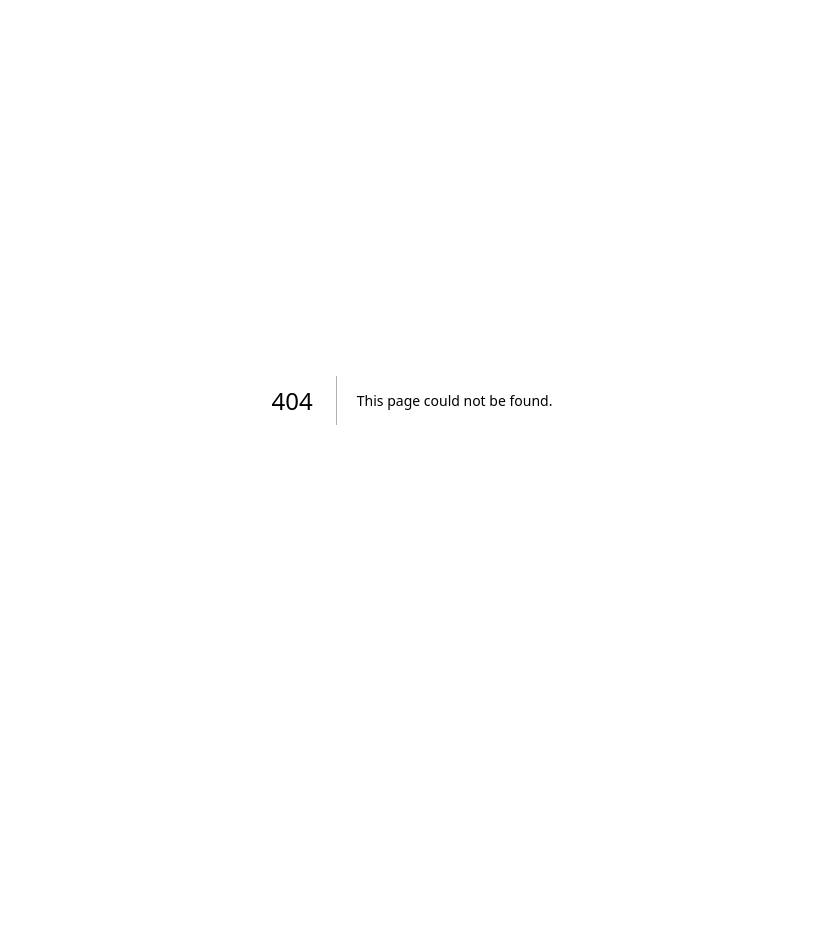
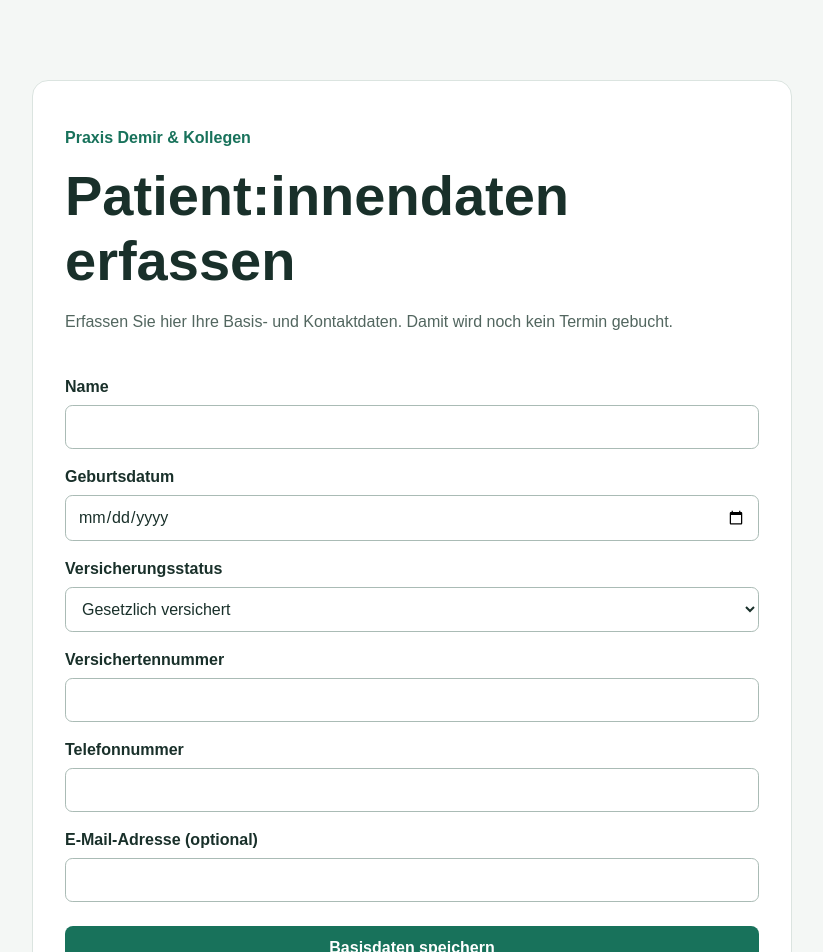
Before and after one commit to Lisa-hang/praxis-demir-app, a Next.js app: page /patient-identification in a window 1280 px wide. Before the commit this address had no page. Shown: the top 952 px of the page, without its empty margins (228-1051 px from the left). Before the commit the page ends 800 px from the top, so only its background shows below. Built offline with nearby package versions, Linux system fonts and the light colour scheme.

Commit message:
feat: add patient identification form

```diff
--- a/app/globals.css
+++ b/app/globals.css
@@ -39,6 +39,24 @@ h2 { margin-top: 0; }
 ul { margin-bottom: 0; padding-left: 1.25rem; columns: 2; }
 li { margin-bottom: 0.7rem; }
 
+.patient-form { display: grid; gap: 0.55rem; margin-top: 2rem; }
+.patient-form label { margin-top: 0.65rem; font-weight: 700; }
+.patient-form input, .patient-form select {
+  width: 100%; padding: 0.75rem; border: 1px solid #aabbb5; border-radius: 0.45rem;
+  background: #fff; color: var(--text); font: inherit;
+}
+.patient-form [aria-invalid="true"] { border-color: #a52626; }
+.patient-form button, .primary-link a {
+  display: inline-block; margin-top: 1rem; padding: 0.8rem 1rem; border: 0; border-radius: 0.5rem;
+  background: var(--accent); color: #fff; font: inherit; font-weight: 700; text-decoration: none; cursor: pointer;
+}
+.patient-form button:disabled { cursor: wait; opacity: 0.7; }
+.field-error { margin: 0; color: #8b1e1e; font-size: 0.9rem; }
+.form-error, .success { padding: 0.9rem; border-radius: 0.5rem; }
+.form-error { background: #f9dddd; color: #701717; }
+.success { background: var(--accent-soft); }
+.back-link { margin: 1.5rem 0 0; }
+
 @media (max-width: 520px) {
   main { padding: 2rem 0; }
   .hero, section:last-child { padding: 1.4rem; }
--- a/app/page.tsx
+++ b/app/page.tsx
@@ -1,3 +1,5 @@
+import Link from "next/link";
+
 const appointmentTypes = ["Vorsorge", "Beratung", "Standardimpfung", "Reiseimpfung"];
 
 export default function Home() {
@@ -13,6 +15,7 @@ export default function Home() {
         <div className="notice" role="status">
           Die Terminbuchung ist noch nicht freigeschaltet.
         </div>
+        <p className="primary-link"><Link href="/patient-identification">Basisdaten erfassen</Link></p>
       </section>
 
       <section aria-labelledby="appointment-types">
--- /dev/null
+++ b/app/patient-identification/actions.ts
@@ -0,0 +1,28 @@
+"use server";
+
+import { createPatient } from "@/lib/application/create-patient";
+
+export type PatientFormState = {
+  success: boolean;
+  errors: Record<string, string>;
+};
+
+export async function submitPatient(
+  _previousState: PatientFormState,
+  formData: FormData,
+): Promise<PatientFormState> {
+  const value = (name: string) => String(formData.get(name) ?? "");
+  const result = await createPatient({
+    name: value("name"),
+    birthDate: value("birthDate"),
+    insuranceType: value("insuranceType"),
+    insuranceNumber: value("insuranceNumber"),
+    practicePatientNumber: value("practicePatientNumber"),
+    phone: value("phone"),
+    email: value("email"),
+  });
+
+  return result.success
+    ? { success: true, errors: {} }
+    : { success: false, errors: result.errors };
+}
--- /dev/null
+++ b/app/patient-identification/page.tsx
@@ -0,0 +1,18 @@
+import Link from "next/link";
+import { PatientIdentificationForm } from "./patient-identification-form";
+
+export default function PatientIdentificationPage() {
+  return (
+    <main>
+      <section>
+        <p className="eyebrow">Praxis Demir &amp; Kollegen</p>
+        <h1>Patient:innendaten erfassen</h1>
+        <p className="intro">
+          Erfassen Sie hier Ihre Basis- und Kontaktdaten. Damit wird noch kein Termin gebucht.
+        </p>
+        <PatientIdentificationForm />
+        <p className="back-link"><Link href="/">Zurück zur Startseite</Link></p>
+      </section>
+    </main>
+  );
+}
--- /dev/null
+++ b/app/patient-identification/patient-identification-form.tsx
@@ -0,0 +1,70 @@
+"use client";
+
+import { useActionState, useState } from "react";
+import { submitPatient, type PatientFormState } from "./actions";
+
+const initialState: PatientFormState = { success: false, errors: {} };
+
+export function PatientIdentificationForm() {
+  const [state, formAction, pending] = useActionState(submitPatient, initialState);
+  const [insuranceType, setInsuranceType] = useState("statutory");
+  const error = (field: string) => state.errors[field];
+
+  return (
+    <form action={formAction} className="patient-form">
+      {state.success && (
+        <div className="success" role="status">
+          Ihre Basisdaten wurden gespeichert. Eine Terminbuchung ist noch nicht erfolgt.
+        </div>
+      )}
+      {error("identifier") && <div className="form-error" role="alert">{error("identifier")}</div>}
+
+      <label htmlFor="name">Name</label>
+      <input id="name" name="name" required aria-invalid={Boolean(error("name"))} />
+      {error("name") && <p className="field-error">{error("name")}</p>}
+
+      <label htmlFor="birthDate">Geburtsdatum</label>
+      <input id="birthDate" name="birthDate" type="date" required aria-invalid={Boolean(error("birthDate"))} />
+      {error("birthDate") && <p className="field-error">{error("birthDate")}</p>}
+
+      <label htmlFor="insuranceType">Versicherungsstatus</label>
+      <select
+        id="insuranceType"
+        name="insuranceType"
+        value={insuranceType}
+        onChange={(event) => setInsuranceType(event.target.value)}
+        required
+      >
+        <option value="statutory">Gesetzlich versichert</option>
+        <option value="private">Privat versichert</option>
+        <option value="self_pay">Selbstzahler:in</option>
+      </select>
+
+      {insuranceType === "statutory" ? (
+        <>
+          <label htmlFor="insuranceNumber">Versichertennummer</label>
+          <input id="insuranceNumber" name="insuranceNumber" required aria-invalid={Boolean(error("insuranceNumber"))} />
+          {error("insuranceNumber") && <p className="field-error">{error("insuranceNumber")}</p>}
+        </>
+      ) : (
+        <>
+          <label htmlFor="practicePatientNumber">Praxis-Patientennummer</label>
+          <input id="practicePatientNumber" name="practicePatientNumber" required aria-invalid={Boolean(error("practicePatientNumber"))} />
+          {error("practicePatientNumber") && <p className="field-error">{error("practicePatientNumber")}</p>}
+        </>
+      )}
+
+      <label htmlFor="phone">Telefonnummer</label>
+      <input id="phone" name="phone" type="tel" required aria-invalid={Boolean(error("phone"))} />
+      {error("phone") && <p className="field-error">{error("phone")}</p>}
+
+      <label htmlFor="email">E-Mail-Adresse (optional)</label>
+      <input id="email" name="email" type="email" aria-invalid={Boolean(error("email"))} />
+      {error("email") && <p className="field-error">{error("email")}</p>}
+
+      <button type="submit" disabled={pending}>
+        {pending ? "Wird gespeichert …" : "Basisdaten speichern"}
+      </button>
+    </form>
+  );
+}
--- /dev/null
+++ b/lib/application/create-patient.ts
@@ -0,0 +1,115 @@
+import { Prisma } from "@prisma/client";
+import { db } from "../db";
+import {
+  hasRequiredPatientIdentifier,
+  isInsuranceType,
+  type PatientIdentificationInput,
+} from "../domain/patient-identification";
+
+export type CreatePatientInput = {
+  name: string;
+  birthDate: string;
+  insuranceType: string;
+  insuranceNumber?: string | null;
+  practicePatientNumber?: string | null;
+  phone: string;
+  email?: string | null;
+};
+
+export type CreatePatientResult =
+  | { success: true; patientId: string }
+  | { success: false; errors: Record<string, string> };
+
+type PatientWriter = Pick<typeof db.patient, "create">;
+
+function optionalText(value?: string | null) {
+  const normalized = value?.trim();
+  return normalized ? normalized : null;
+}
+
+function parseBirthDate(value: string): Date | null {
+  const match = /^(\d{4})-(\d{2})-(\d{2})$/.exec(value);
+  if (!match) return null;
+
+  const year = Number(match[1]);
+  const month = Number(match[2]);
+  const day = Number(match[3]);
+  const date = new Date(Date.UTC(year, month - 1, day));
+
+  return date.getUTCFullYear() === year &&
+    date.getUTCMonth() === month - 1 &&
+    date.getUTCDate() === day
+    ? date
+    : null;
+}
+
+export async function createPatient(
+  input: CreatePatientInput,
+  patientWriter: PatientWriter = db.patient,
+): Promise<CreatePatientResult> {
+  const errors: Record<string, string> = {};
+  const name = input.name.trim();
+  const phone = input.phone.trim();
+  const email = optionalText(input.email);
+  const birthDate = parseBirthDate(input.birthDate);
+
+  if (!name) errors.name = "Bitte geben Sie Ihren Namen an.";
+  if (!birthDate) errors.birthDate = "Bitte geben Sie ein gültiges Geburtsdatum an.";
+  if (!phone) errors.phone = "Bitte geben Sie eine Telefonnummer an.";
+  if (email && !/^[^\s@]+@[^\s@]+\.[^\s@]+$/.test(email)) {
+    errors.email = "Bitte geben Sie eine gültige E-Mail-Adresse an.";
+  }
+
+  if (!isInsuranceType(input.insuranceType)) {
+    errors.insuranceType = "Bitte wählen Sie einen Versicherungsstatus aus.";
+  }
+
+  const identification: PatientIdentificationInput | null = isInsuranceType(input.insuranceType)
+    ? {
+        insuranceType: input.insuranceType,
+        insuranceNumber: input.insuranceNumber,
+        practicePatientNumber: input.practicePatientNumber,
+      }
+    : null;
+
+  if (identification && !hasRequiredPatientIdentifier(identification)) {
+    const field = identification.insuranceType === "statutory"
+      ? "insuranceNumber"
+      : "practicePatientNumber";
+    errors[field] = field === "insuranceNumber"
+      ? "Bitte geben Sie Ihre Versichertennummer an."
+      : "Bitte geben Sie Ihre Praxis-Patientennummer an.";
+  }
+
+  if (Object.keys(errors).length || !birthDate || !identification) {
+    return { success: false, errors };
+  }
+
+  try {
+    const patient = await patientWriter.create({
+      data: {
+        name,
+        birthDate,
+        insuranceType: identification.insuranceType,
+        insuranceNumber: identification.insuranceType === "statutory"
+          ? optionalText(input.insuranceNumber)
+          : null,
+        practicePatientNumber: identification.insuranceType === "statutory"
+          ? null
+          : optionalText(input.practicePatientNumber),
+        phone,
+        email,
+      },
+      select: { id: true },
+    });
+    return { success: true, patientId: patient.id };
+  } catch (error) {
+    if (error instanceof Prisma.PrismaClientKnownRequestError && error.code === "P2002") {
+      return {
+        success: false,
+        errors: { identifier: "Diese Identifikationsnummer ist bereits erfasst." },
+      };
+    }
+    throw error;
+  }
+}
--- a/lib/domain/patient-identification.ts
+++ b/lib/domain/patient-identification.ts
@@ -3,6 +3,12 @@ export type PatientIdentificationInput = {
   insuranceNumber?: string | null;
   practicePatientNumber?: string | null;
 };
+
+export const insuranceTypes = ["statutory", "private", "self_pay"] as const;
+
+export function isInsuranceType(value: string): value is PatientIdentificationInput["insuranceType"] {
+  return insuranceTypes.includes(value as PatientIdentificationInput["insuranceType"]);
+}
 
 export function hasRequiredPatientIdentifier(input: PatientIdentificationInput): boolean {
   if (input.insuranceType === "statutory") {
```
Also changed, not shown: 4 other files (tests, documents, lock files or other folders).
